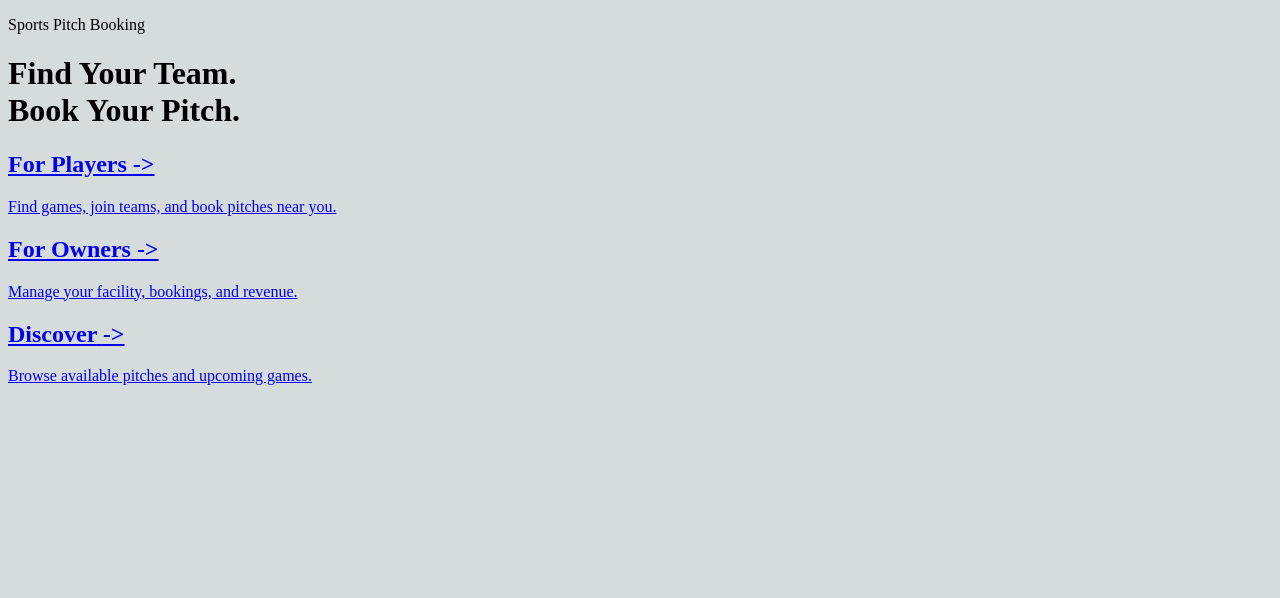
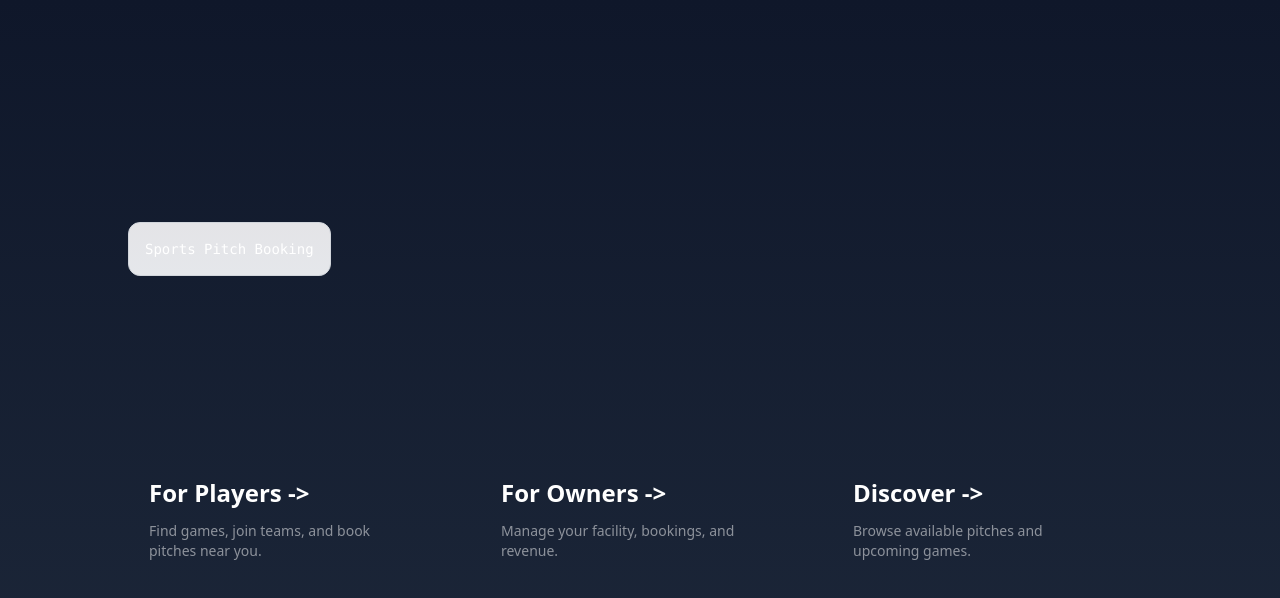
Before and after one commit to dimitrisnimas/TeamFinder, a Next.js app in the folder apps/web/: page / in a window 1280 px wide. Shown: the top 598 px of the page. Built offline with nearby package versions, Linux system fonts and the light colour scheme.

Commit message:
Create tailwind.config.ts

```diff
--- /dev/null
+++ b/apps/web/tailwind.config.ts
@@ -0,0 +1,25 @@
+import type { Config } from "tailwindcss";
+
+const config: Config = {
+    content: [
+        "./app/**/*.{js,ts,jsx,tsx,mdx}",
+        "./components/**/*.{js,ts,jsx,tsx,mdx}",
+        "../../packages/ui/src/**/*.{js,ts,jsx,tsx,mdx}"
+    ],
+    theme: {
+        extend: {
+            backgroundImage: {
+                "gradient-radial": "radial-gradient(var(--tw-gradient-stops))",
+                "gradient-conic":
+                    "conic-gradient(from 180deg at 50% 50%, var(--tw-gradient-stops))",
+            },
+            colors: {
+                primary: "#14b8a6", // Teal-500
+                secondary: "#3b82f6", // Blue-500
+                dark: "#0f172a", // Slate-900
+            }
+        },
+    },
+    plugins: [],
+};
+export default config;
```
